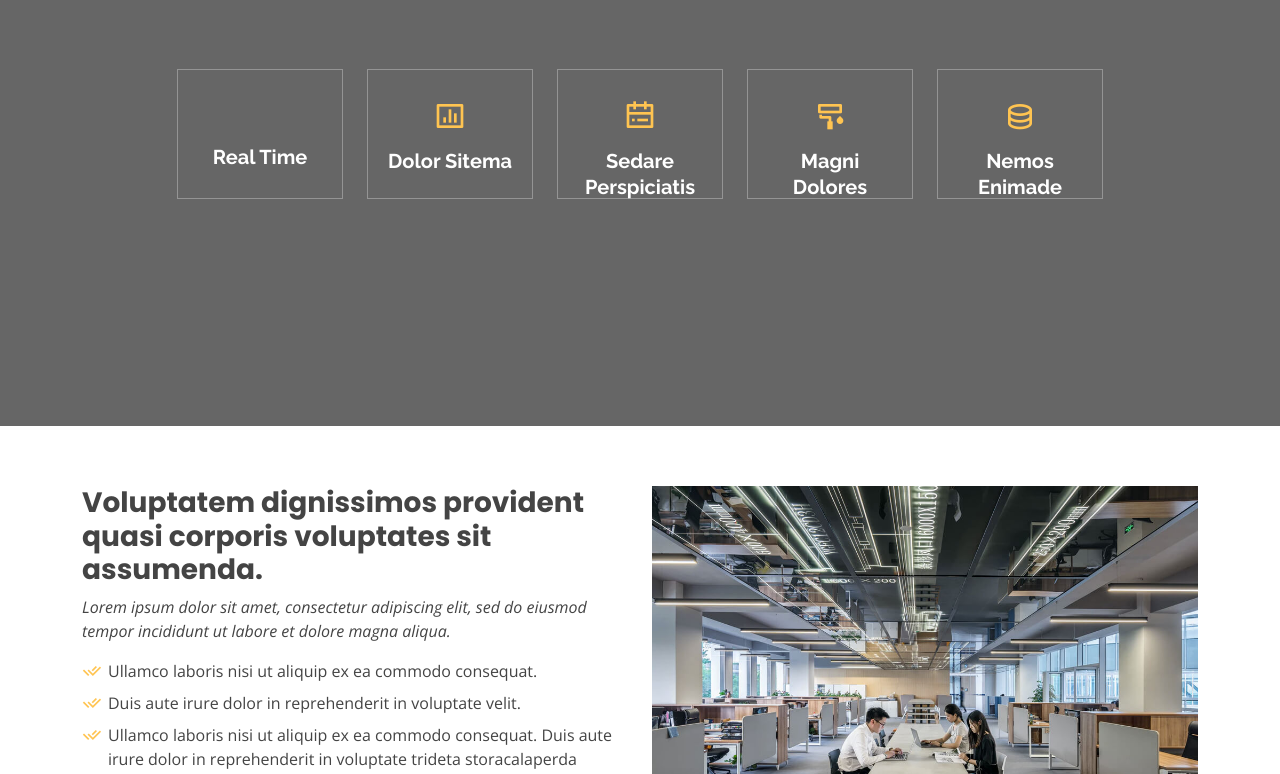
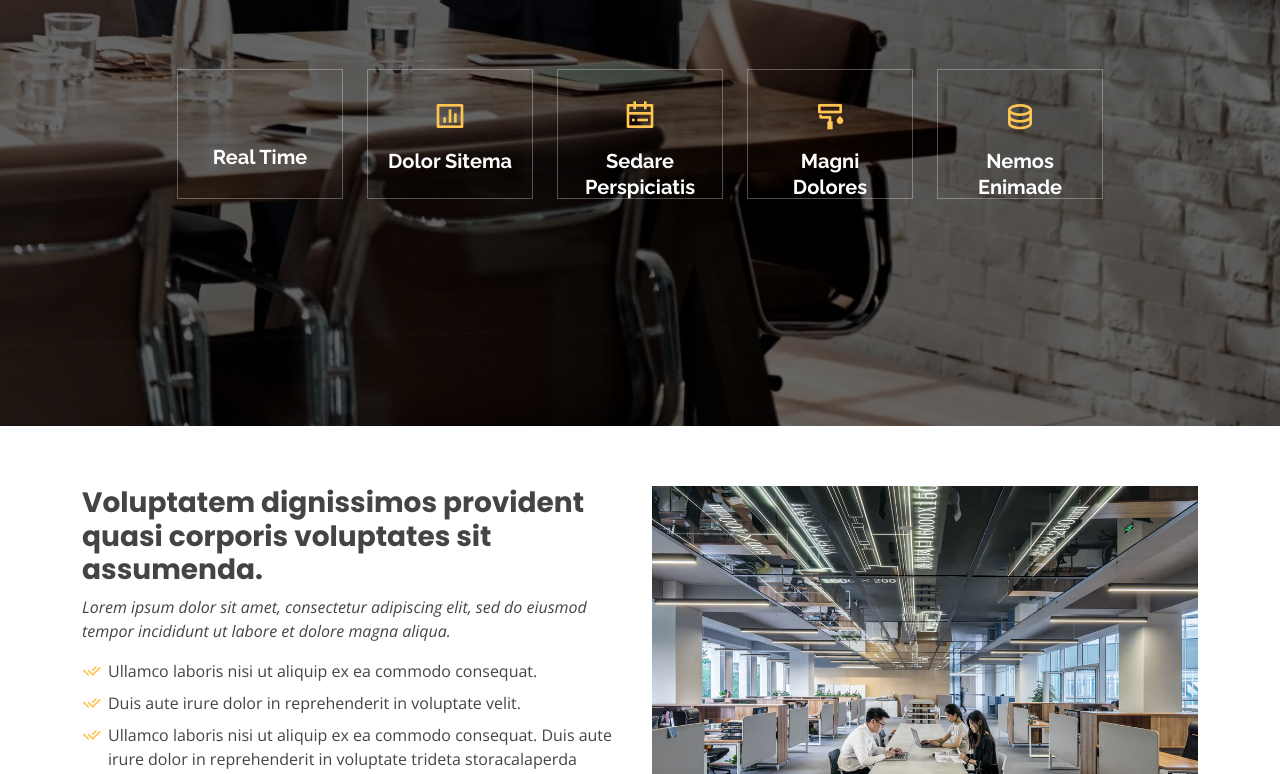
Before and after one commit to InukshiSenarathne/Research-Website, a plain HTML site: page PDF.html in a window 1280 px wide. Shown: the part 374-1148 px from the top of the page. Drawn offline with nearby package versions, Linux system fonts and the light colour scheme.

Commit message:
Update style.css

```diff
--- a/assets/css/style.css
+++ b/assets/css/style.css
@@ -1,4 +1,4 @@
-/**
+hrm/**
 * Template Name: Gp - v4.9.1
 * Template URL: https://bootstrapmade.com/gp-free-multipurpose-html-bootstrap-template/
 * Author: BootstrapMade.com
@@ -453,7 +453,7 @@ h6 {
 #hero {
   width: 100%;
   height: 100vh;
-  background: url("../img/hrm15.jpeg") top center;
+  background: url("../img/hrm15.jpg") top center;
   background-size: cover;
   position: relative;
 }
```
